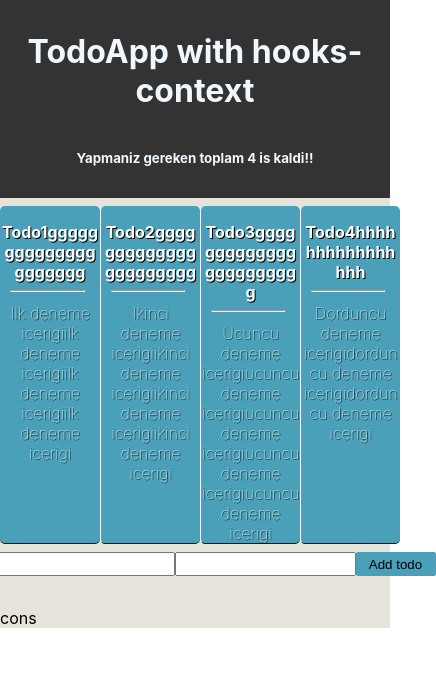
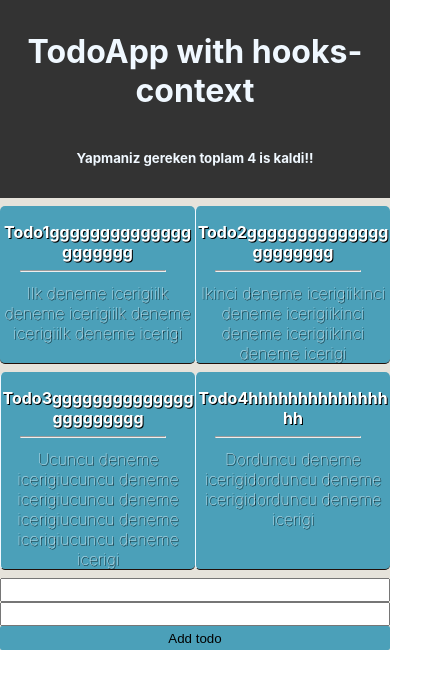
Before and after one commit to turkaytunc/react-context-with-hooks, a React (Create React App) app: page / in a window 390 px wide. Shown: the top 688 px of the page, 436 px wide, since content can reach past the window. Built offline with nearby package versions, Linux system fonts and the light colour scheme.

Commit message:
Update:style

```diff
--- a/src/App.js
+++ b/src/App.js
@@ -12,7 +12,6 @@ const App = () => {
         <Navbar></Navbar>
         <TodoList></TodoList>
         <TodoForm></TodoForm>
-        <div>cons</div>
       </TodoContextProvider>
     </div>
   );
--- a/src/components/TodoForm/todo-form.scss
+++ b/src/components/TodoForm/todo-form.scss
@@ -15,7 +15,7 @@
 
 .todo-form-button {
     height: 1.5rem;
-    width: 5rem;
+    width: 3rem;
     background: #4ba0b9;
     border: none;
     border-radius: 2px;
@@ -27,3 +27,16 @@
         cursor: pointer;
     }
 }
+
+@media only screen and (max-width: 400px) {
+    .todo-form {
+        grid-template-columns: 1fr;
+        width: 100%;
+        margin-left: 0;
+
+    }
+
+    .todo-form-button {
+        width: auto;
+    }
+}
--- a/src/components/TodoList/todo-list.scss
+++ b/src/components/TodoList/todo-list.scss
@@ -4,3 +4,12 @@
   display: grid;
   grid-template-columns: repeat(4, minmax(100px, 25vw));
 }
+
+@media only screen and (max-width: 400px) {
+  .todo-list-ul {
+    margin-top: 0.5rem;
+    list-style: none;
+    display: grid;
+    grid-template-columns: repeat(2, minmax(100px, 50vw));
+  }
+}
```
